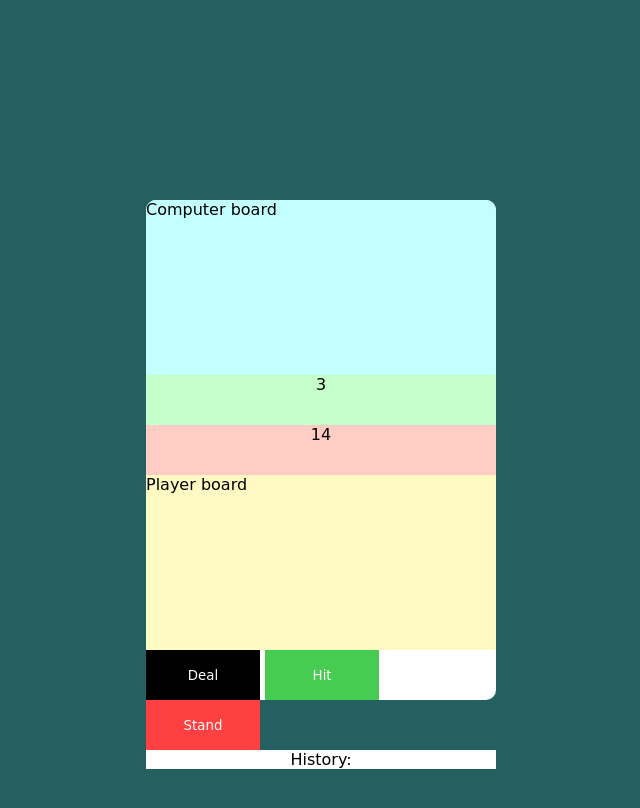
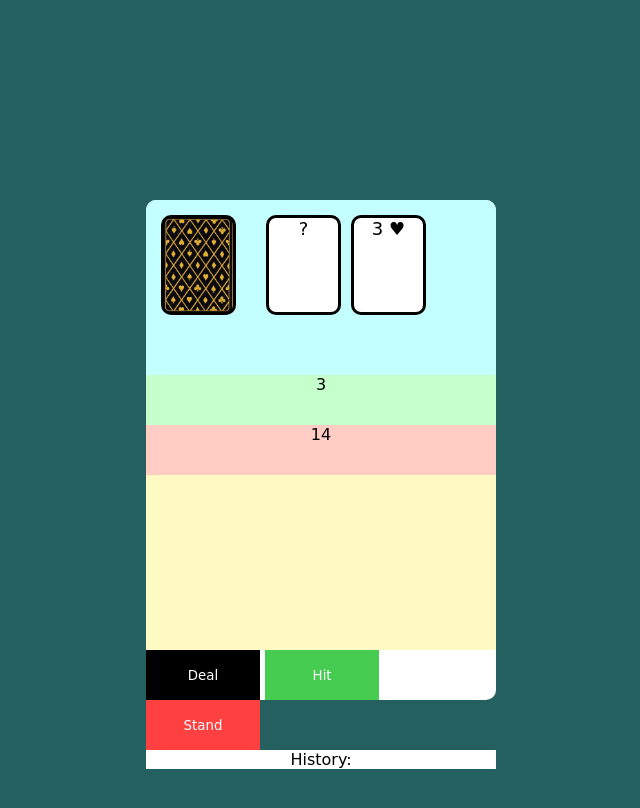
Before and after one commit to AustinLeaming/Project-1-blackjack, a plain HTML site: page index.html in a window 1280 px wide. Both pictures are taken after a click on the button "Deal". Shown: the whole page, without its empty margins (327-967 px from the left). Drawn offline with Linux system fonts and the light colour scheme; files whose address does not match are found by name; a web font is replaced by a local one.

Commit message:
working stage

```diff
--- a/index.html
+++ b/index.html
@@ -13,10 +13,16 @@
 </head>
 <body>
     <div id='board'>
-        <div id='computerBoard'>Computer board</div>
+        <div id='computerBoardSpace'>
+            <div id='backOfDeck'></div>
+            <div id='mysteryCard'>?</div>
+            <div id='computerCard'></div>
+        </div>
         <div id='computerScore'>Computer score</div>
         <div id='playerScore'>Player score</div>
-        <div id='playerBoard'>Player board</div>
+        <div id='playerBoardSpace'>
+
+        </div>
         <button id='dealBtn' class='init'>Deal</button>
         <button id='hitBtn'>Hit</button>
         <button id='standBtn'>Stand</button>
--- a/js/main.js
+++ b/js/main.js
@@ -1,5 +1,5 @@
 //constants
-const cardSuits = ['Spade', 'Heart', 'Club', 'Diamond'];
+const cardSuits = ['♠', '♥', '♣', '♦'];
 const cardValue = ['A', 'K', 'Q', 'J', 10, 9, 8, 7, 6, 5, 4, 3, 2];
 const unshuffledDeck = [];
 
@@ -42,12 +42,20 @@ function shuffleCards(){
 }
 
 //deal button function - deal first 2 cards to player, 2 to computer keep 2nd card secret
+//clears the board
+//clears hands of player and computer
+//shuffles cards
+//passes out the first round of hands
+//sets styles for the buttons
 function dealBtnFn(){
     clearBoard();
     clearHands();
     shuffleCards();
     passFirstRoundHand();
     getButtonStyles();
+    createPlayerVisualCard();
+    removeVisualCards();
+    createVisualCards();
 }
 
 //set styles for buttons once deal button is pressed
@@ -102,6 +110,31 @@ function resetDeck(){
     shuffleCards();
 }
 
+function createPlayerVisualCard(){
+    let playerBoard = document.querySelector('#playerBoardSpace');
+    let playerCard = document.createElement('div');
+    playerCard.setAttribute('id', 'playerCard')
+    playerCard.innerText = `${playerHand[0].Value} ${playerHand[0].Suit}`;
+    playerBoard.appendChild(playerCard);
+}
+
+function removeVisualCards(){
+    let computerBoard = document.querySelector('#computerCard');
+    let playerBoard = document.querySelector('#playerBoardSpace');
+    computerBoard.innerHTML = null;
+    computerBoard.innerText = null;
+    playerBoard.innerText = null;
+    playerBoard.innerText = null;
+}
+
+//when deal button is pressed
+function createVisualCards(){
+    let computerBoard = document.querySelector('#computerCard');
+    let computerCard = document.createElement('div')
+    computerCard.innerText = `${computerHand[0].Value} ${computerHand[0].Suit}`
+    computerBoard.appendChild(computerCard);
+}
+
 //start off by giving the player the first card in the deck
 //calculate the value of that card
 //increase the index to pick the card
@@ -118,33 +151,7 @@ function passFirstRoundHand(){
     }
 }
 
-//player win function
-function setPlayerWinner(){
-    playerScoreEl.innerHTML = `Player wins - ${playerScore}`
-    computerScoreEl.innerHTML = `Busted - ${computerScore}`
-    console.log('player wins')
-    updateHistoryLog();
-    clearHands();
-    clearScore();
-}
-
-//function to declare the computer the winner
-function setComputerWinner(){
-    computerScoreEl.innerHTML = `Dealer wins - ${computerScore}`
-    console.log('computer wins')
-    updateHistoryLog();
-    clearHands();
-    clearScore();
-}
-
-function setTieWinner(){
-    console.log('Tie game')
-    updateHistoryLog();
-    clearHands();
-    clearScore();
-    clearBoard();
-}
-
+//appends score of previous game to the screen
 function updateHistoryLog(){
     let ul = document.querySelector('#log')
     let li = document.createElement("li")
@@ -164,7 +171,7 @@ function clearScore(){
     computerScore = 0;
 }
 
-//after winner is declared, set both players hand to nothing
+//after winner is declared, clear out both players hand
 function clearHands(){
     playerHand = [];
     computerHand = [];
@@ -193,8 +200,13 @@ function getPlayerScore(){
         playerScore += playerHand[newPlayerCard].Value;
     }
     updatePlayerScoreinHTML();
-    if (playerScore>21){
-        bustedPlayer();
+    checkForBust(playerScore);
+}
+
+//comes from getPlayerScore function
+function checkForBust(score){
+    if (score > 21){
+        bustedPlayer()
     }
 }
 
@@ -218,6 +230,7 @@ function getComputerScore(){
     checkComputerHand();
 }
 
+//checks whether or not the computer should pull another card, stays or busts
 function checkComputerHand(){
     if (computerScore <= 17){
         computerHand.push(shuffledDeck[nextCardIndex])
@@ -246,14 +259,46 @@ function updateComputerScoreinHTML(){
     computerScoreEl.innerHTML = computerHand[0].Value;
 }
 
+
+///////////////////////
+//outcomes of the game/
+///////////////////////
+
+//results if the computer busts
 function bustedComputer(){
     computerScoreEl.innerHTML = `Busted - ${computerScore}`
     setPlayerWinner();
 }
 
+//results if the player busts
 function bustedPlayer(){
     playerScoreEl.innerHTML = `Busted - ${playerScore}`
     setComputerWinner();
 }
 
-//
+//player win function
+function setPlayerWinner(){
+    playerScoreEl.innerHTML = `Player wins - ${playerScore}`
+    computerScoreEl.innerHTML = `Busted - ${computerScore}`
+    updateHistoryLog();
+    clearHands();
+    clearScore();
+}
+
+//function to declare the computer the winner
+function setComputerWinner(){
+    computerScoreEl.innerHTML = `Dealer wins - ${computerScore}`
+    updateHistoryLog();
+    clearHands();
+    clearScore();
+}
+
+//results of tie game
+function setTieWinner(){
+    computerScoreEl.innerHTML = `Tie Game - ${computerScore}`;
+    playerScoreEl.innerHTML = `Tie game - ${playerScore}`;
+    updateHistoryLog();
+    clearHands();
+    clearScore();
+    clearBoard();
+}
--- a/styles/styles.css
+++ b/styles/styles.css
@@ -33,8 +33,57 @@ body {
     font-size: small;
 }
 
-#computerBoard {
+#playerCard{
+    background-color: white;
+    height: 100px;
+    width: 75px;
+    margin:15px 5px 15px 15px;
+    display: inline-block;
+    text-align: center;
+    font-size:large;
+    border: solid black;
+    border-radius: 10px;
+}
+
+#backOfDeck{
+    background-image: url('/Users/austin/uploadtogit/project1-blackjack/backOfCard.jpeg');
+    background-color: white;
+    background-size:contain;
+    margin: 15px;
+    height: 100px;
+    width: 75px;
+    text-align: center;
+    font-size:large;
+    border: solid black;
+    border-radius: 10px;
+}
+
+#computerCard{
+    background-color: white;
+    height: 100px;
+    width: 75px;
+    margin:15px 15px 15px 5px;
+    text-align: center;
+    font-size:large;
+    border: solid black;
+    border-radius: 10px;
+}
+
+#mysteryCard{
+    background-color: white;
+    height: 100px;
+    width: 75px;
+    margin:15px 5px 15px 15px;
+    display: inline-block;
+    text-align: center;
+    font-size:large;
+    border: solid black;
+    border-radius: 10px;
+}
+
+#computerBoardSpace {
     background-color: rgb(196, 255, 255);
+    display: flex;
     border-top-left-radius: 10px;
     border-top-right-radius: 10px;
     height: 175px;
@@ -46,7 +95,7 @@ body {
     text-align: center;
 }
 
-#playerBoard {
+#playerBoardSpace {
     background-color: rgb(255, 249, 196);
     height: 175px;
 }
```
Also changed, not shown: backOfCard.jpeg (added).
